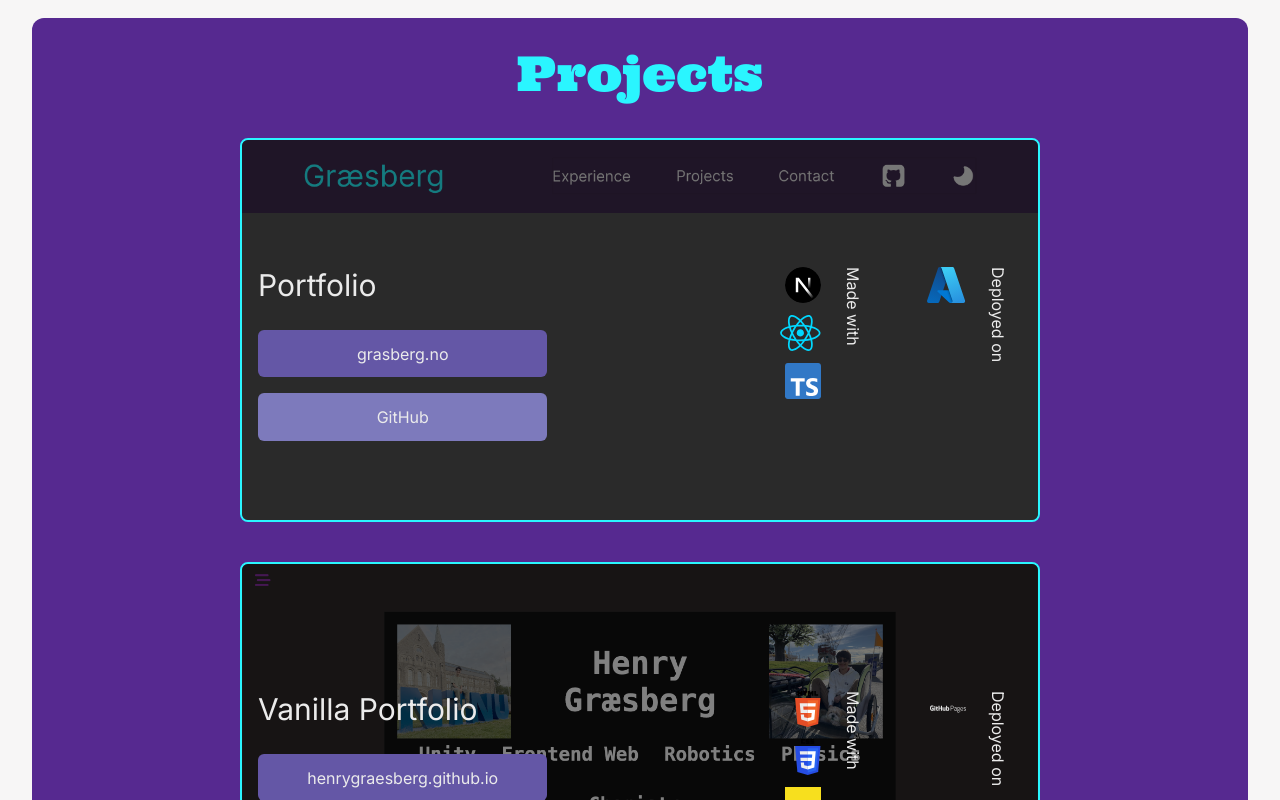
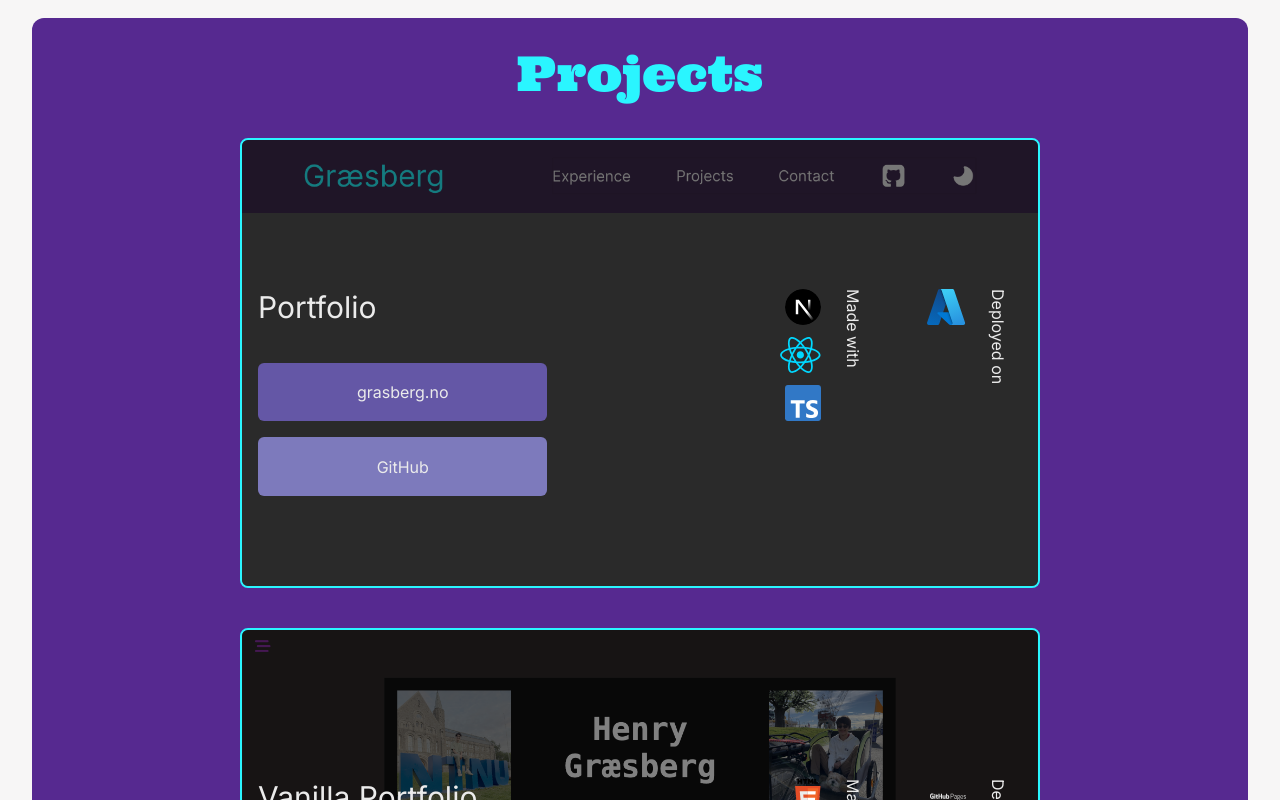
Before and after one commit to henrygraesberg/react_portfolio, a Next.js app: page / in a window 1280 px wide. Shown: the part 2460-3260 px from the top of the page. Built offline with nearby package versions, Linux system fonts and the light colour scheme; some icons are missing.

Commit message:
Set aspect ratio of project components

```diff
--- a/src/app/components/Project.tsx
+++ b/src/app/components/Project.tsx
@@ -39,7 +39,7 @@ const GithubButton: FC<ButtonProps> = ({ text="GitHub", url, className }) => {
 
 const Project: FC<ProjectProps> = ({ title, url, urlShorthand, github, image, className, technologies, deployment }) => {
   return (
-    <div className={`w-[100%] max-w-[50rem] min-h-[24rem] h-[40vh] text-text_secondary grid grid-cols-[2fr_2fr_3fr_1fr_1fr_1fr_1fr] grid-rows-6 overflow-hidden rounded-lg border-2 border-accent bg-black ${className} hover:scale-110 transition-all duration-500`}>
+    <div className={`w-[100%] max-w-[50rem] aspect-video text-text_secondary grid grid-cols-[2fr_2fr_3fr_1fr_1fr_1fr_1fr] grid-rows-6 overflow-hidden rounded-lg border-2 border-accent bg-black ${className} hover:scale-110 transition-all duration-500`}>
         <div className="col-start-1 col-end-8">
             <Image src={image} alt={`Screenshot of ${title}`} className="opacity-50" />
         </div>
--- a/src/app/page.tsx
+++ b/src/app/page.tsx
@@ -35,7 +35,7 @@ const Home = () => {
     <div className="h-[100vh] w-[100vw] px-[5vw] flex flex-col justify-center hero">
       <div className="font-ultra z-10">
         <h3 className="text-3xl text-secondary">Hello world, I&apos;m</h3>
-        <h1 className="text-7xl text-accent">Henry<br />Græsberg</h1>
+        <h1 className="text-7xl max-md:text-5xl text-accent">Henry<br />Græsberg</h1>
       </div>
     </div>
 
```
